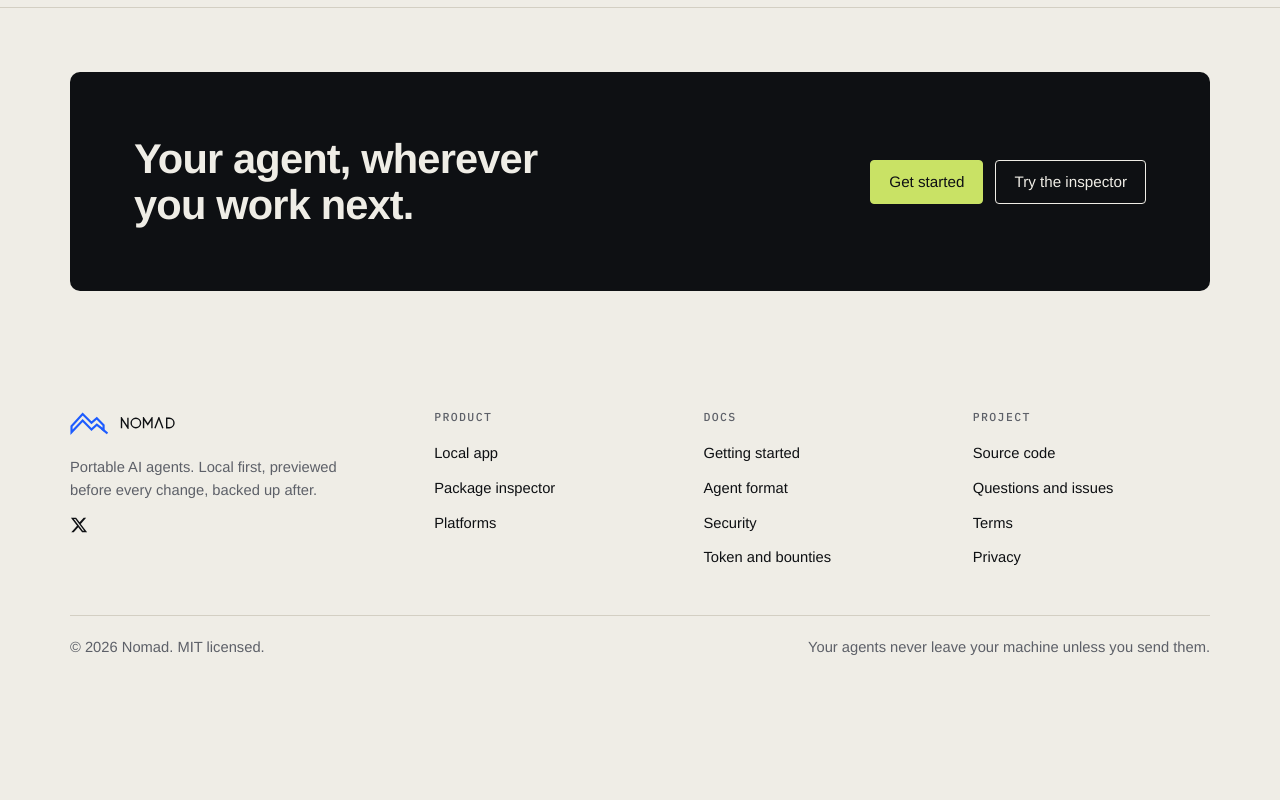
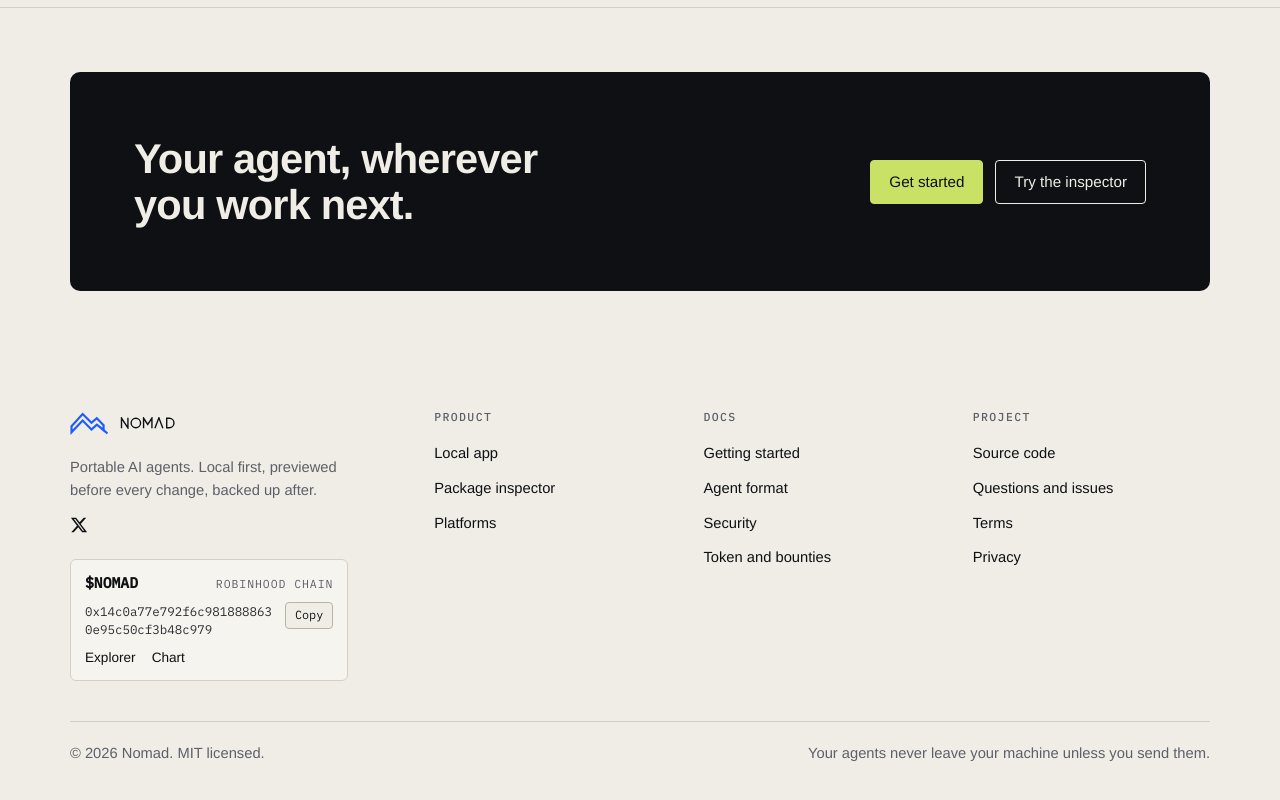
Before and after one commit to kadiri-seer/nomad, a Next.js app in the folder apps/web/: page / in a window 1280 px wide. Shown: the part 4978-5778 px from the top of the page. Before the commit the page ends 5677 px from the top, so only its background shows below. Built offline with nearby package versions, Linux system fonts and the light colour scheme; no server answers.

Commit message:
feat(web): add $NOMAD contract address to footer
Shows the ticker, chain and contract address with a copy button and links to the Blockscout explorer and the DEX Screener chart.

```diff
--- a/apps/web/app/globals.css
+++ b/apps/web/app/globals.css
@@ -768,6 +768,87 @@ table.data .why {
   padding-top: 20px;
   color: var(--muted);
 }
+.token-ca {
+  margin-top: 18px;
+  max-width: 34ch;
+  border: 1px solid var(--line);
+  border-radius: var(--radius);
+  background: var(--card);
+  padding: 12px 14px;
+}
+.token-ca-head {
+  display: flex;
+  align-items: baseline;
+  justify-content: space-between;
+  gap: 12px;
+  margin-bottom: 8px;
+}
+.token-ca-ticker {
+  font-family: var(--mono);
+  font-weight: 600;
+  color: var(--ink);
+}
+.token-ca-chain {
+  font-family: var(--mono);
+  font-size: 0.72rem;
+  letter-spacing: 0.08em;
+  text-transform: uppercase;
+  color: var(--muted);
+}
+.token-ca-row {
+  display: flex;
+  align-items: flex-start;
+  gap: 10px;
+}
+.token-ca-addr {
+  flex: 1;
+  min-width: 0;
+  font-family: var(--mono);
+  font-size: 0.78rem;
+  line-height: 1.45;
+  color: var(--ink-2);
+  overflow-wrap: anywhere;
+  user-select: all;
+}
+.token-ca-copy {
+  flex: none;
+  font: inherit;
+  font-family: var(--mono);
+  font-size: 0.74rem;
+  padding: 3px 9px;
+  border: 1px solid var(--line-strong);
+  border-radius: var(--radius-sm);
+  background: var(--paper);
+  color: var(--ink);
+  cursor: pointer;
+}
+.token-ca-copy:hover {
+  border-color: var(--blue);
+  color: var(--blue);
+}
+.token-ca-links {
+  display: flex;
+  gap: 16px;
+  margin-top: 8px;
+  font-size: 0.85rem;
+}
+.token-ca-links a {
+  text-decoration: none;
+}
+.token-ca-links a:hover {
+  color: var(--blue);
+}
+.sr-only {
+  position: absolute;
+  width: 1px;
+  height: 1px;
+  padding: 0;
+  margin: -1px;
+  overflow: hidden;
+  clip: rect(0, 0, 0, 0);
+  white-space: nowrap;
+  border: 0;
+}
 @media (max-width: 760px) {
   .footer-grid {
     grid-template-columns: 1fr 1fr;
--- a/apps/web/components/SiteFooter.tsx
+++ b/apps/web/components/SiteFooter.tsx
@@ -1,6 +1,7 @@
 import Link from "next/link";
 import { Logo } from "./Logo";
 import { XLink } from "./Social";
+import { TokenCA } from "./TokenCA";
 
 export const REPO_URL = "https://github.com/kadiri-seer/nomad";
 
@@ -20,6 +21,7 @@ export function SiteFooter() {
             <p style={{ marginTop: 14 }}>
               <XLink />
             </p>
+            <TokenCA />
           </div>
           <div>
             <h4>Product</h4>
--- /dev/null
+++ b/apps/web/components/TokenCA.tsx
@@ -0,0 +1,52 @@
+"use client";
+
+import { useState } from "react";
+
+export const TOKEN_TICKER = "$NOMAD";
+export const TOKEN_CA = "0x14c0a77e792f6c9818888630e95c50cf3b48c979";
+export const TOKEN_CHAIN = "Robinhood Chain";
+export const TOKEN_EXPLORER_URL = `https://robinhoodchain.blockscout.com/token/${TOKEN_CA}`;
+export const TOKEN_CHART_URL = `https://dexscreener.com/robinhood/${TOKEN_CA}`;
+
+/** The token ticker and contract address, with copy, explorer and chart links. */
+export function TokenCA() {
+  const [copied, setCopied] = useState(false);
+
+  async function copy() {
+    try {
+      await navigator.clipboard.writeText(TOKEN_CA);
+      setCopied(true);
+      setTimeout(() => setCopied(false), 1600);
+    } catch {
+      setCopied(false);
+    }
+  }
+
+  return (
+    <div className="token-ca">
+      <div className="token-ca-head">
+        <span className="token-ca-ticker">{TOKEN_TICKER}</span>
+        <span className="token-ca-chain">{TOKEN_CHAIN}</span>
+      </div>
+      <div className="token-ca-row">
+        <code className="token-ca-addr" title="Contract address">
+          {TOKEN_CA}
+        </code>
+        <button type="button" className="token-ca-copy" onClick={copy} aria-label="Copy contract address">
+          {copied ? "Copied" : "Copy"}
+        </button>
+      </div>
+      <div className="token-ca-links">
+        <a href={TOKEN_EXPLORER_URL} target="_blank" rel="noopener noreferrer">
+          Explorer
+        </a>
+        <a href={TOKEN_CHART_URL} target="_blank" rel="noopener noreferrer">
+          Chart
+        </a>
+      </div>
+      <span className="sr-only" aria-live="polite">
+        {copied ? "Contract address copied" : ""}
+      </span>
+    </div>
+  );
+}
```
